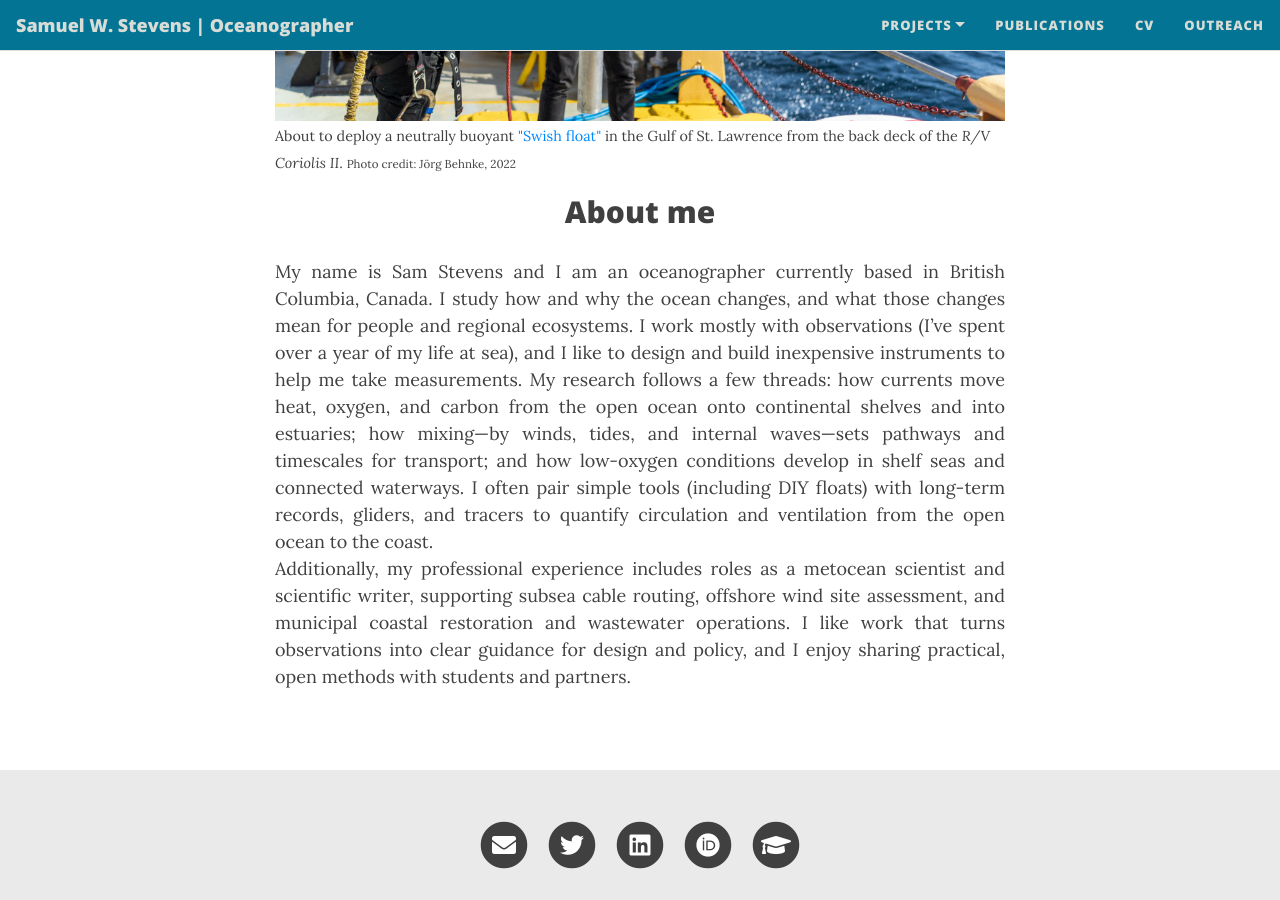
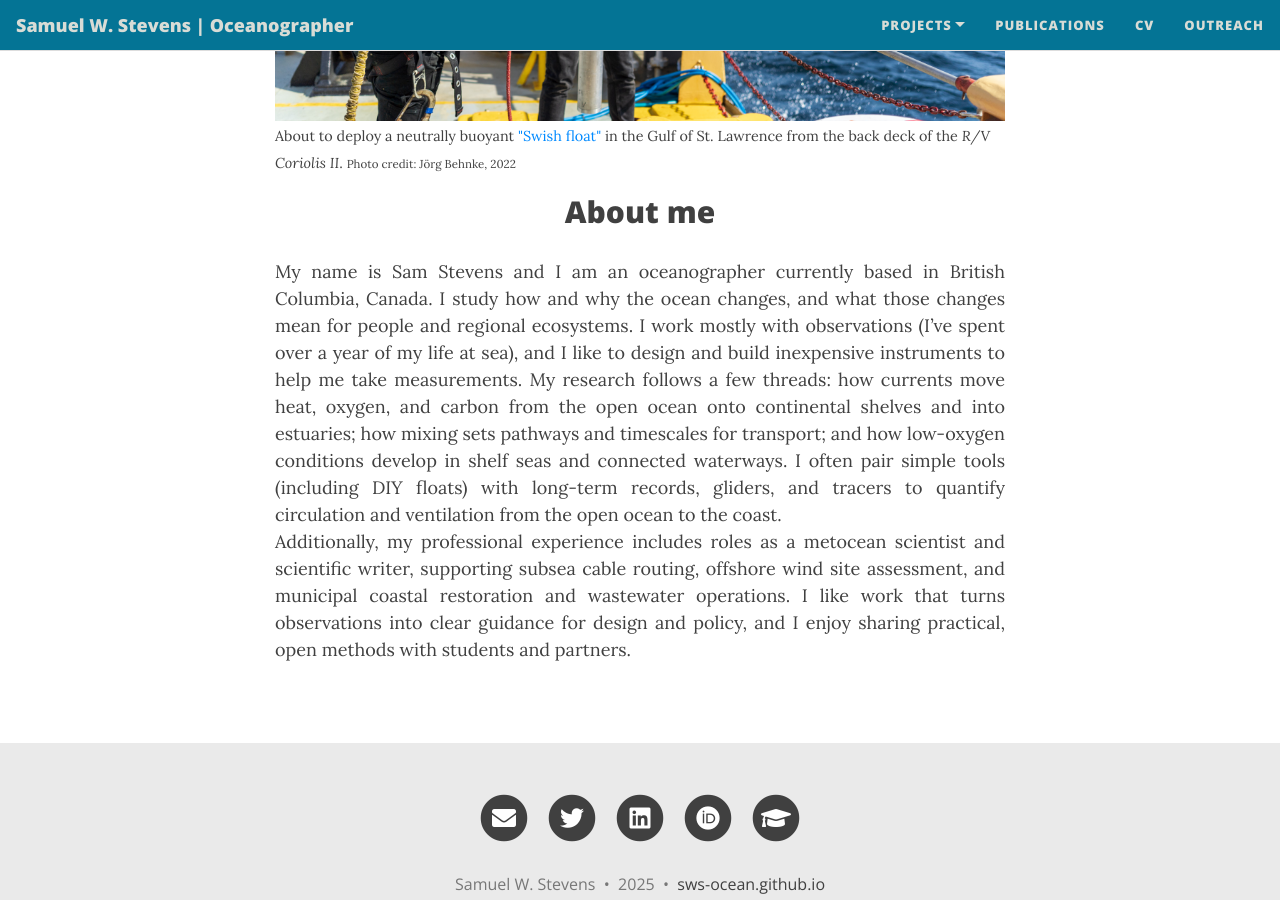
Before and after one commit to sws-ocean/sws-ocean.github.io, a Jekyll site: the page built from docs/index.html, in a window 1280 px wide and 900 px high, scrolled down 729 px. Built offline with Jekyll 4.4.1, drawn with Linux system fonts in a browser that asks for light colours; nearby versions of some CDN libraries; the list of posts is cut into pages by our own code.

Commit message:
Intro update

```diff
--- a/docs/index.html
+++ b/docs/index.html
@@ -32,7 +32,7 @@
 <h2>About me</h2>
 
 <p align="justify">
-    My name is Sam Stevens and I am an oceanographer currently based in British Columbia, Canada. I study how and why the ocean changes, and what those changes mean for people and regional ecosystems. I work mostly with observations (I’ve spent over a year of my life at sea), and I like to design and build inexpensive instruments to help me take measurements. My research follows a few threads: how currents move heat, oxygen, and carbon from the open ocean onto continental shelves and into estuaries; how mixing—by winds, tides, and internal waves—sets pathways and timescales for transport; and how low-oxygen conditions develop in shelf seas and connected waterways. I often pair simple tools (including DIY floats) with long-term records, gliders, and tracers to quantify circulation and ventilation from the open ocean to the coast.<br>
+    My name is Sam Stevens and I am an oceanographer currently based in British Columbia, Canada. I study how and why the ocean changes, and what those changes mean for people and regional ecosystems. I work mostly with observations (I’ve spent over a year of my life at sea), and I like to design and build inexpensive instruments to help me take measurements. My research follows a few threads: how currents move heat, oxygen, and carbon from the open ocean onto continental shelves and into estuaries; how mixing sets pathways and timescales for transport; and how low-oxygen conditions develop in shelf seas and connected waterways. I often pair simple tools (including DIY floats) with long-term records, gliders, and tracers to quantify circulation and ventilation from the open ocean to the coast.<br>
 
     Additionally, my professional experience includes roles as a metocean scientist and scientific writer, supporting subsea cable routing, offshore wind site assessment, and municipal coastal restoration and wastewater operations. I like work that turns observations into clear guidance for design and policy, and I enjoy sharing practical, open methods with students and partners.
 </p>
```
Also changed, not shown: 1 other file.
